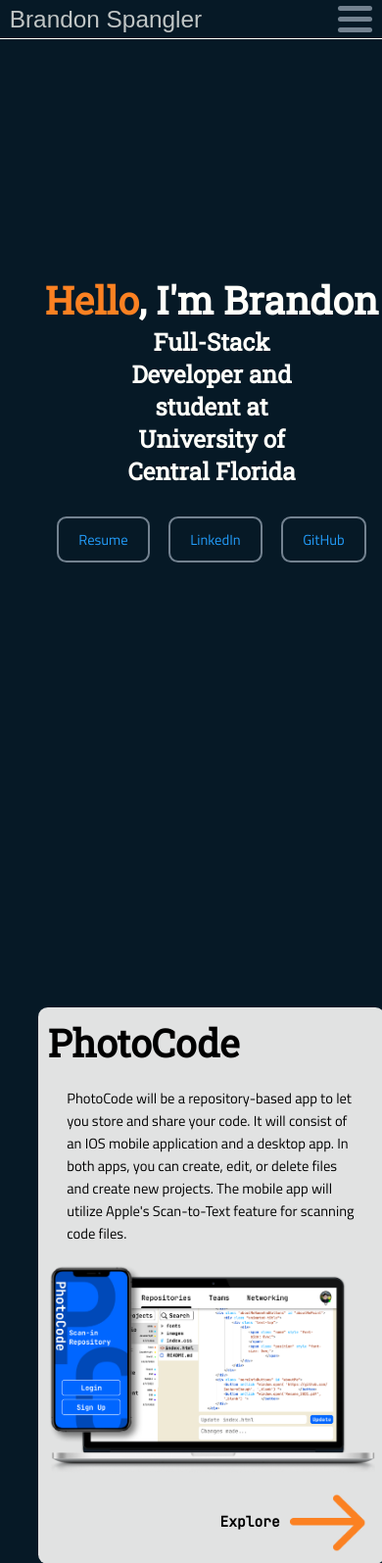
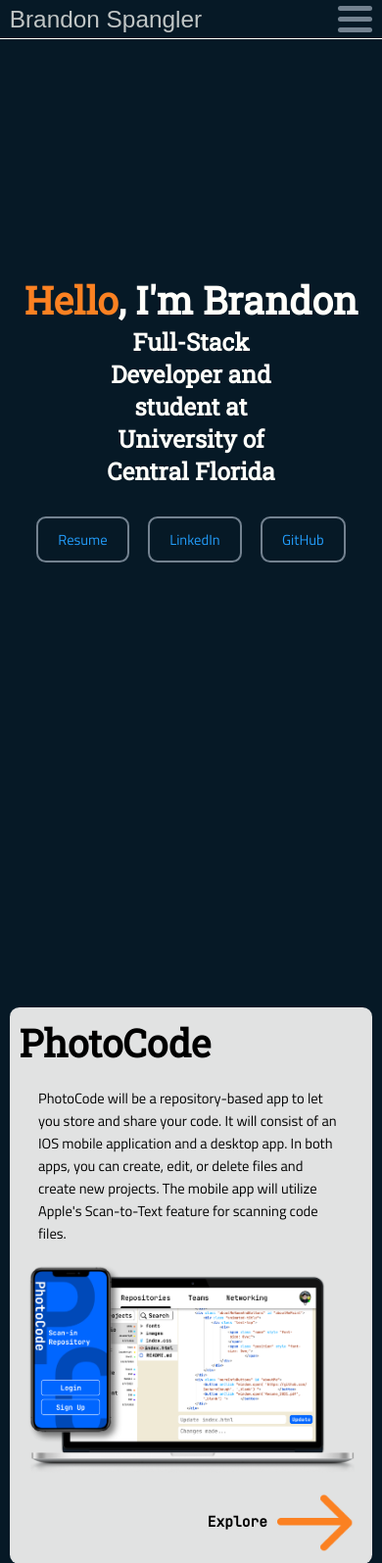
Before and after one commit to brandonspangler1/Personal-Website, a PHP site: page / in a window 390 px wide. Shown: the top 1595 px of the page at 98% size. Run offline with PHP 8.4, Linux system fonts and the light colour scheme; some libraries are stand-ins or nearby versions; some web fonts are replaced.

Commit message:
updated styles

```diff
--- a/css/header.css
+++ b/css/header.css
@@ -238,13 +238,13 @@
         visibility: visible;
         position: relative;
         left: 0;
-        padding: 0 0 0 1rem;
+        padding: 0 0 0 2rem;
         z-index: 5;
     }
     .menuButton {
         position: relative;
         visibility: visible;
-        padding: 0 1rem 0 0;
+        padding: 0 2rem 0 0;
     }
 
     .change .hamburgerMenu {
@@ -278,3 +278,12 @@
         z-index: 5;
     }
 }
+
+@media screen and (max-width: 400px) {
+    .headerNameMobile {
+        padding: 0 0 0 1rem;
+    }
+    .menuButton {
+        padding: 0 1rem 0 0;
+    }
+}
--- a/css/style.css
+++ b/css/style.css
@@ -372,6 +372,13 @@ button, .menuButton {
     }
     .main {
         justify-content: center;
+        padding: 0 2rem;
+    }
+    .proj {
+        padding: 0 2rem;
+    }
+    .about {
+        padding: 0 2rem;
     }
     .welcomeTitleWrapper{
         margin-top: 10vw;
@@ -429,6 +436,15 @@ button, .menuButton {
     html {
         font-size: 2.5vw;
     }
+    .main {
+        padding: 0 1rem;
+    }
+    .proj {
+        padding: 0 1rem;
+    }
+    .about {
+        padding: 0 1rem;
+    }
     .welcomeTitle {
         font-size: 4rem;
     }
```
